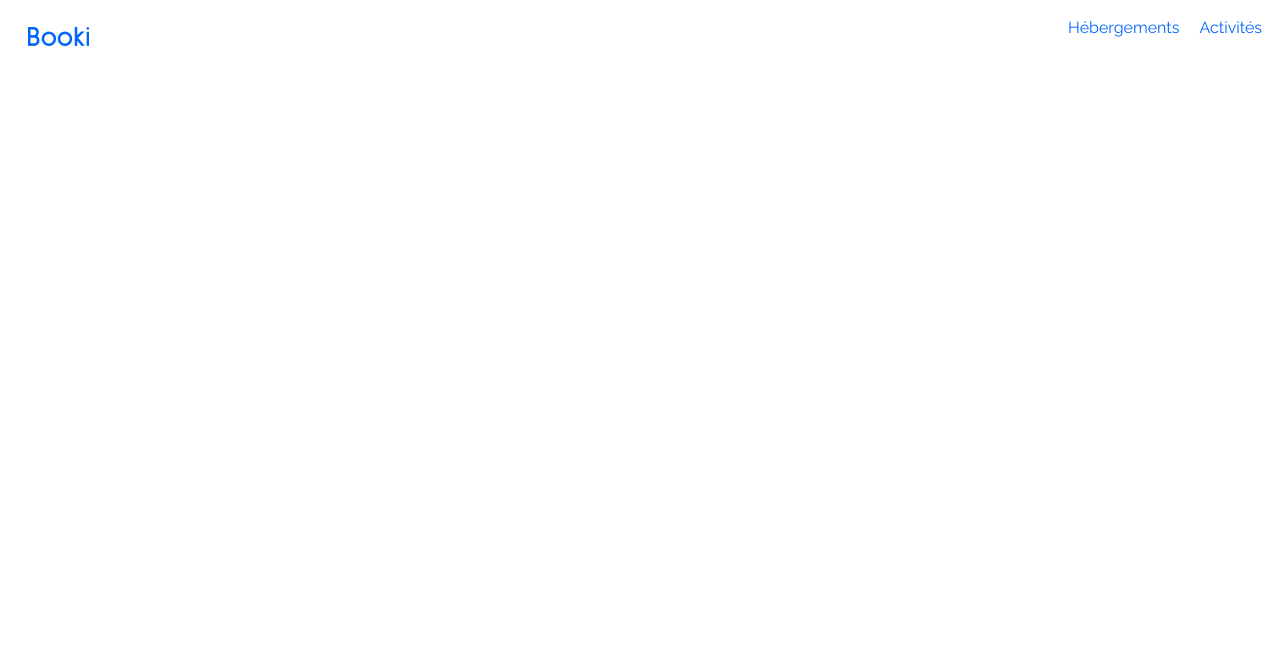
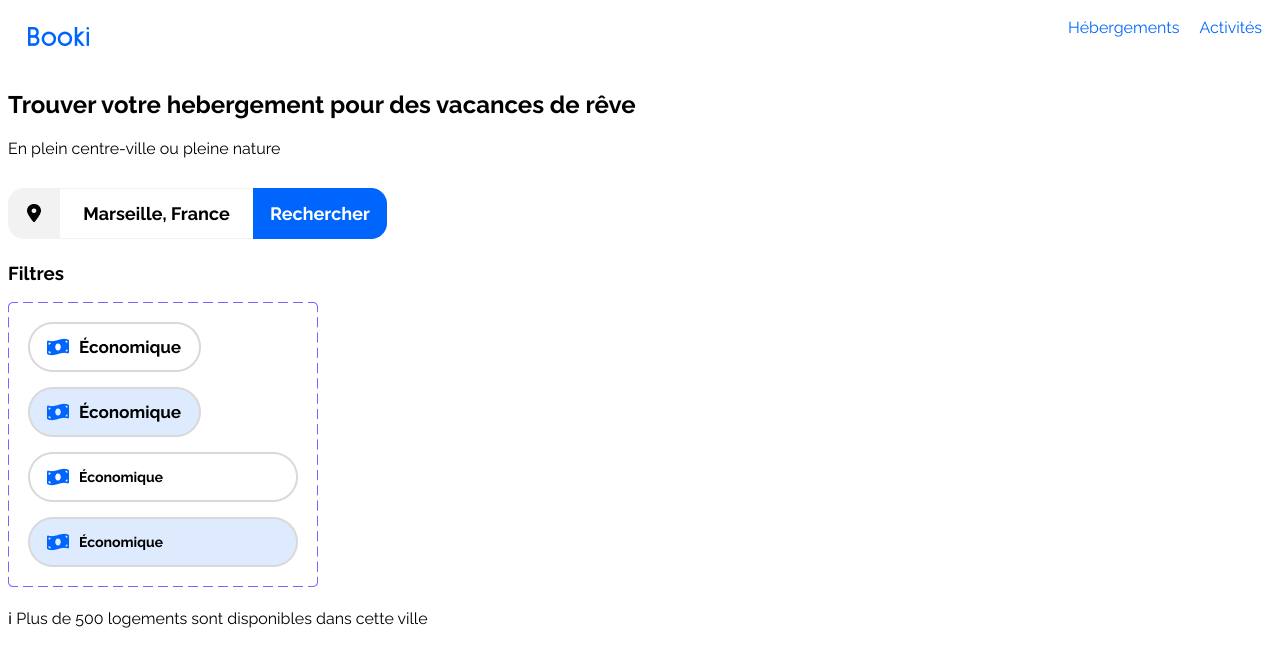
Before and after one commit to RoxanaDC/booki, a plain HTML site: page index.html in a window 1280 px wide. Drawn offline with Linux system fonts and the light colour scheme.

Commit message:
buid: jusqu'a plus de 500 logements

```diff
--- a/index.html
+++ b/index.html
@@ -4,8 +4,8 @@
 
     <nav>
         <div class="navigation">
-            <a href="hebergements.html" class="link">Hébergements</a>
-            <a href="activites.html" class="link">Activités</a>
+            <a href="hebergements.html" class="link_nav">Hébergements</a>
+            <a href="activites.html" class="link_nav">Activités</a>
         </div>
 
 
@@ -28,5 +28,19 @@
     <title>Booki</title>
   </head>
 
-  <body></body>
+  <body>
+    <h2>Trouver votre hebergement pour des vacances de rêve</h2>
+    <p>En plein centre-ville ou pleine nature</p>
+
+    <img src="Responsive=Desktop-1.png"></img>
+
+
+
+    <h3>Filtres</h3>
+    <img src="Filter.png"></img>
+    <br>
+
+    <p>&#8505; Plus de 500 logements sont disponibles dans cette ville</p>
+
+  </body>
 </html>
--- a/style.css
+++ b/style.css
@@ -27,8 +27,21 @@ a:hover {
   );
 }
 
+a:visited {
+  text-decoration: none;
+}
+
 .logo {
   position: relative;
   top: -20px;
   right: -20px;
 }
+
+body {
+  font-family: Raleway, sans-serif;
+}
+
+p {
+  margin-bottom: 30px;
+  font-size: medium;
+}
```
